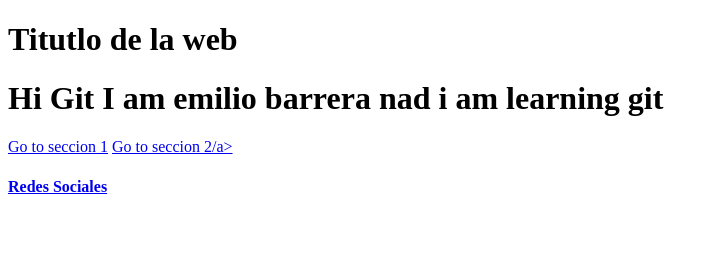
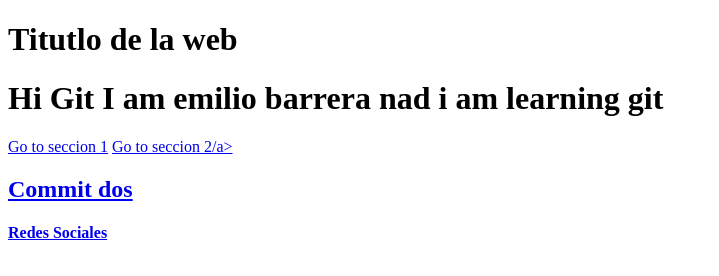
Before and after one commit to emiliobs/WebLinux, a plain HTML site: page index.html in a window 1280 px wide. Shown: the whole page, without its empty margins (0-719 px from the left). Drawn offline with Linux system fonts and the light colour scheme.

Commit message:
commit dos

```diff
--- a/index.html
+++ b/index.html
@@ -16,6 +16,7 @@
     <a href="#">Go to seccion 1</a>
     <a href="#">Go to seccion 2/a>
   </nav>
+  <h2>Commit dos</h2>
   <footer>
     <h4>Redes Sociales</h4>
   </footer>
```
